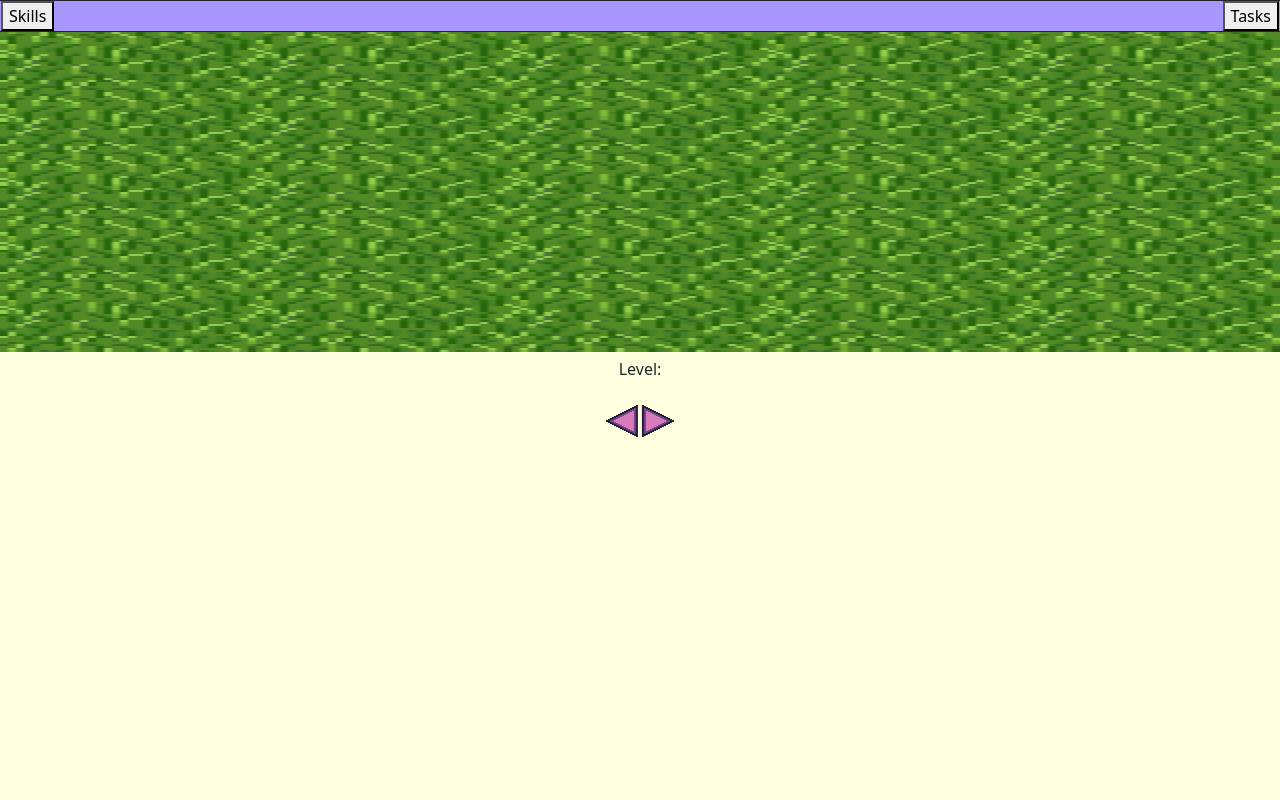
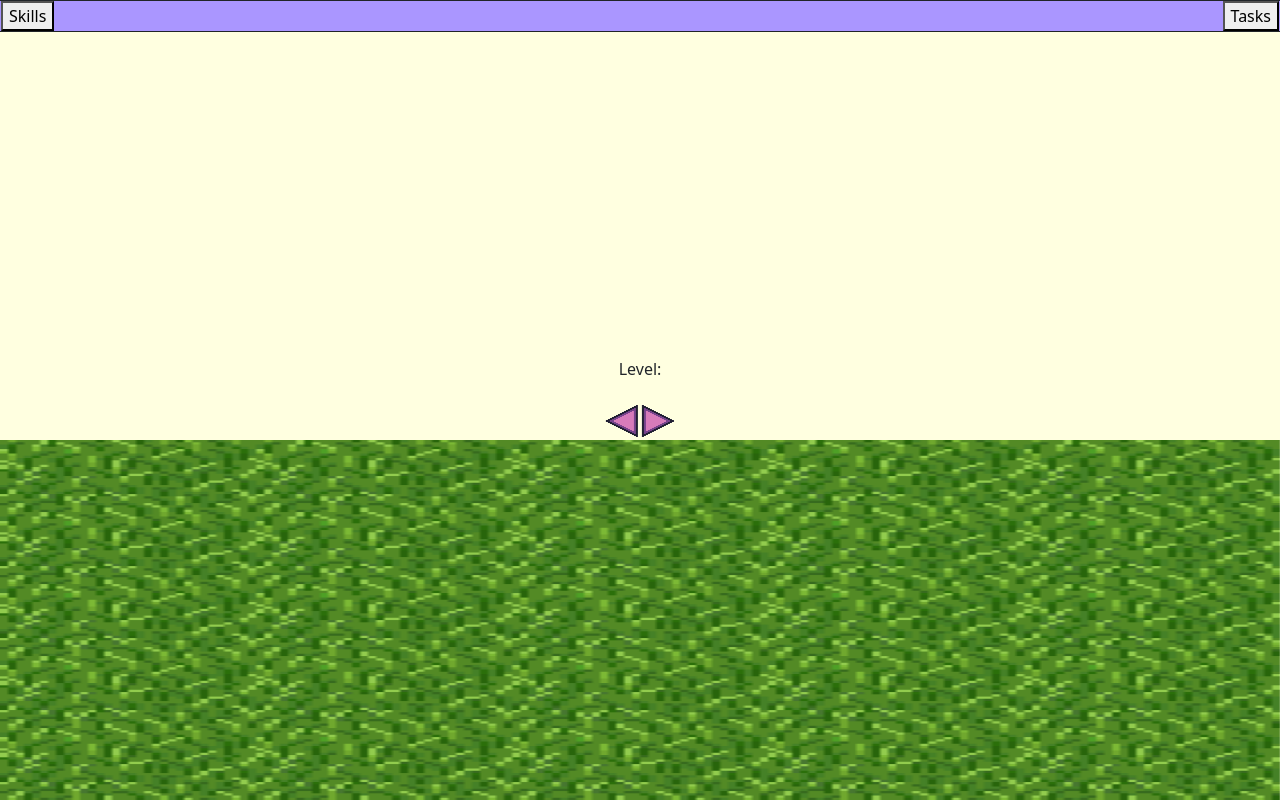
Before and after one commit to Eldenwyre/YATM, an Electron app: page index.html in a window 1280 px wide. Drawn offline with nearby package versions, Linux system fonts and the light colour scheme; no server answers.

Commit message:
Testing grass width, height, repeat

```diff
--- a/index.css
+++ b/index.css
@@ -1,6 +1,15 @@
 html, body, .container-fluid {
+  background-color: #cccccc;
   height: 100%;
   background: lightyellow;
+}
+
+.backdropGrass{
+  background-repeat:repeat-x;
+  bottom: 0%;
+  height: 45%;
+  width: 100%;
+  position: fixed;
 }
 
 .col {
--- a/index.html
+++ b/index.html
@@ -92,7 +92,7 @@
 
       <!--Skill/Task/Character Area-->
       <div>
-        <img src="images/grass.png" style ="position:fixed; width:100%; height: 40%;"/>
+        <img src="images/grass.png" class="backdropGrass"/>
 
         <div class="row flex-fill" style="background: url('images/stone_brick.jpg'); overflow: hidden;">
 
```
